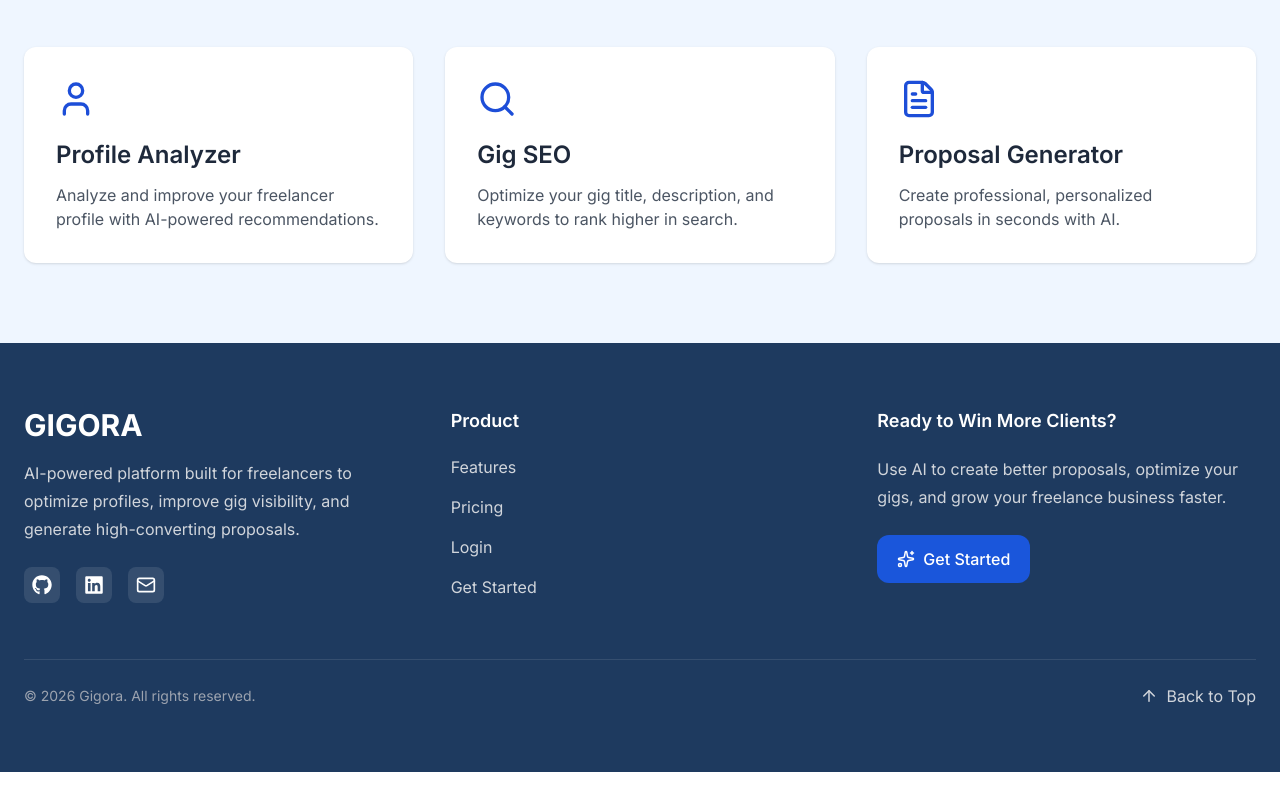
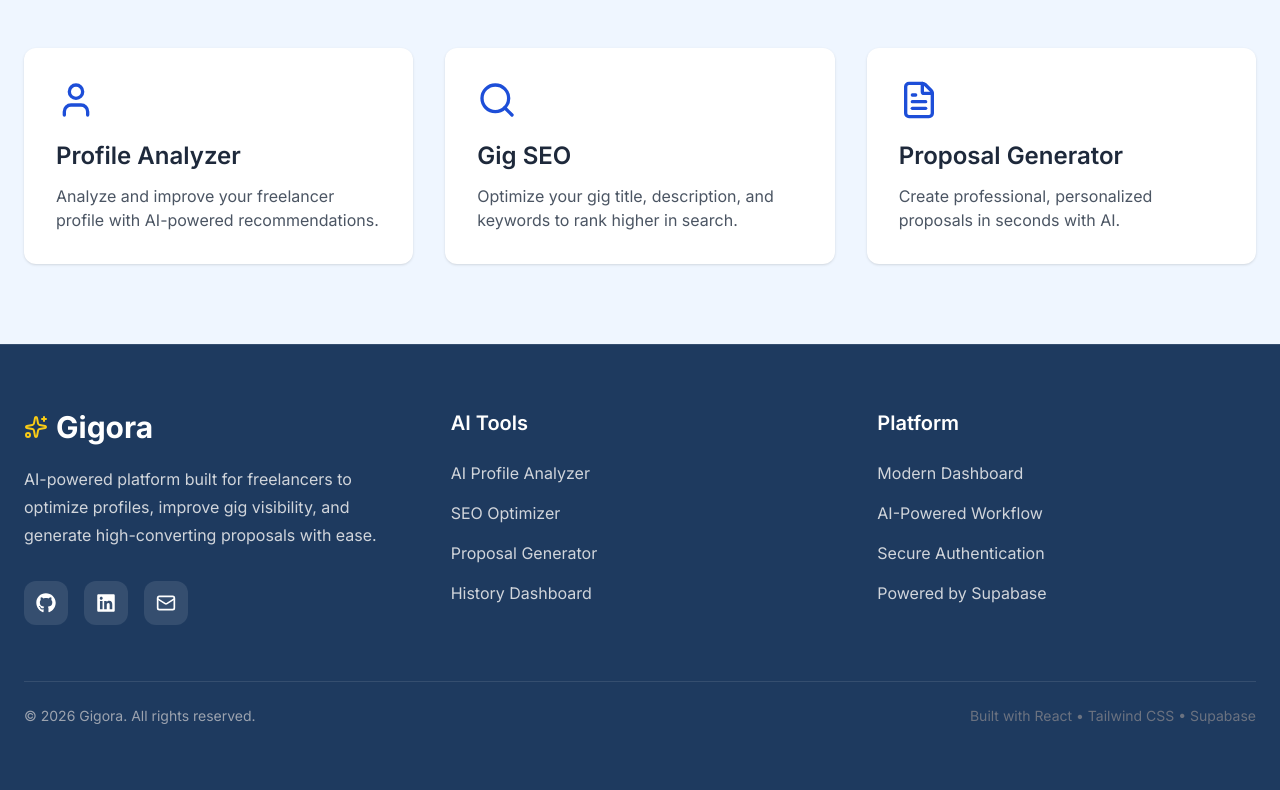
Before and after one commit to haniaghaffar/Gigora-app, a React (Create React App) app: page / in a window 1280 px wide. Shown: the part 1344-2134 px from the top of the page. Built offline with nearby package versions, Linux system fonts and the light colour scheme; no server answers.

Commit message:
Improve navbar, footer, and dashboard UI

```diff
--- a/src/App.jsx
+++ b/src/App.jsx
@@ -3,14 +3,17 @@ import AppRoutes from "./routes/AppRoutes";
 import { Toaster } from "react-hot-toast";
 import { HelmetProvider } from "react-helmet-async";
 import Seo from "./components/Seo";
+import MainLayout from "./layouts/MainLayout";
 
 function App() {
   return (
     <HelmetProvider>
       <BrowserRouter>
-        <Seo />
-        <AppRoutes />
-        <Toaster position="top-right" />
+        <MainLayout>
+          <Seo />
+          <AppRoutes />
+          <Toaster position="top-right" />
+        </MainLayout>
       </BrowserRouter>
     </HelmetProvider>
   );
--- a/src/components/Footer.jsx
+++ b/src/components/Footer.jsx
@@ -1,144 +1,96 @@
 import React from "react";
-import { Link } from "react-router-dom";
-import { ArrowUp, Sparkles, Mail } from "lucide-react";
+import { Sparkles, Mail } from "lucide-react";
 import { FaGithub, FaLinkedin } from "react-icons/fa";
 
 function Footer() {
-  const scrollToSection = (id) => {
-    const section = document.getElementById(id);
-
-    if (section) {
-      section.scrollIntoView({
-        behavior: "smooth",
-        block: "start",
-      });
-    }
-  };
-
   return (
-    <footer className="bg-darkNavy text-white">
+    <footer className="bg-darkNavy border-t border-white/10 text-white">
       <div className="max-w-7xl mx-auto px-6 py-16">
 
-        {/* Top */}
         <div className="grid grid-cols-1 md:grid-cols-3 gap-12">
 
           {/* Brand */}
           <div>
-            <h2 className="text-3xl font-bold text-white">
-              GIGORA
-            </h2>
+            <div className="flex items-center gap-2">
+              <Sparkles size={24} className="text-yellow-400" />
+              <h2 className="text-3xl font-bold">Gigora</h2>
+            </div>
 
-            <p className="mt-4 text-gray-300 leading-7">
+            <p className="mt-5 text-gray-300 leading-7">
               AI-powered platform built for freelancers to optimize
               profiles, improve gig visibility, and generate
-              high-converting proposals.
+              high-converting proposals with ease.
             </p>
 
-            <div className="flex items-center gap-4 mt-6">
+            <div className="flex items-center gap-4 mt-8">
 
-              <button className="p-2 rounded-lg bg-white/10 hover:bg-primaryBlue transition">
+              <a
+                href="https://github.com"
+                target="_blank"
+                rel="noopener noreferrer"
+                className="p-3 rounded-xl bg-white/10 hover:bg-primaryBlue transition-all duration-300"
+              >
                 <FaGithub size={20} />
-              </button>
+              </a>
 
-              <button className="p-2 rounded-lg bg-white/10 hover:bg-primaryBlue transition">
+              <a
+                href="https://linkedin.com/in"
+                target="_blank"
+                rel="noopener noreferrer"
+                className="p-3 rounded-xl bg-white/10 hover:bg-primaryBlue transition-all duration-300"
+              >
                 <FaLinkedin size={20} />
-              </button>
+              </a>
 
-              <button className="p-2 rounded-lg bg-white/10 hover:bg-primaryBlue transition">
+              <a
+                href="mailto:contact@mufasadevelopers.com"
+                className="p-3 rounded-xl bg-white/10 hover:bg-primaryBlue transition-all duration-300"
+              >
                 <Mail size={20} />
-              </button>
+              </a>
 
             </div>
           </div>
 
-          {/* Product */}
+          {/* AI Tools */}
           <div>
-            <h3 className="text-lg font-semibold mb-5">
-              Product
+            <h3 className="text-xl font-semibold mb-6">
+              AI Tools
             </h3>
 
             <ul className="space-y-4 text-gray-300">
-
-              <li>
-                <button
-                  onClick={() => scrollToSection("features")}
-                  className="hover:text-white transition"
-                >
-                  Features
-                </button>
-              </li>
-
-              <li>
-                <button
-                  onClick={() => scrollToSection("pricing")}
-                  className="hover:text-white transition"
-                >
-                  Pricing
-                </button>
-              </li>
-
-              <li>
-                <Link
-                  to="/login"
-                  className="hover:text-white transition"
-                >
-                  Login
-                </Link>
-              </li>
-
-              <li>
-                <Link
-                  to="/signup"
-                  className="hover:text-white transition"
-                >
-                  Get Started
-                </Link>
-              </li>
-
+              <li>AI Profile Analyzer</li>
+              <li>SEO Optimizer</li>
+              <li>Proposal Generator</li>
+              <li>History Dashboard</li>
             </ul>
           </div>
 
-          {/* CTA */}
+          {/* Platform */}
           <div>
-            <h3 className="text-lg font-semibold mb-5">
-              Ready to Win More Clients?
+            <h3 className="text-xl font-semibold mb-6">
+              Platform
             </h3>
 
-            <p className="text-gray-300 leading-7">
-              Use AI to create better proposals, optimize your gigs,
-              and grow your freelance business faster.
-            </p>
-
-            <Link
-              to="/signup"
-              className="inline-flex items-center gap-2 mt-6 bg-primaryBlue hover:bg-blue-700 px-5 py-3 rounded-xl font-medium transition"
-            >
-              <Sparkles size={18} />
-              Get Started
-            </Link>
+            <ul className="space-y-4 text-gray-300">
+              <li>Modern Dashboard</li>
+              <li>AI-Powered Workflow</li>
+              <li>Secure Authentication</li>
+              <li>Powered by Supabase</li>
+            </ul>
           </div>
 
         </div>
 
-        {/* Bottom */}
         <div className="border-t border-white/10 mt-14 pt-6 flex flex-col md:flex-row justify-between items-center gap-4">
 
           <p className="text-gray-400 text-sm">
             © 2026 Gigora. All rights reserved.
           </p>
 
-          <button
-            onClick={() =>
-              window.scrollTo({
-                top: 0,
-                behavior: "smooth",
-              })
-            }
-            className="flex items-center gap-2 text-gray-300 hover:text-white transition"
-          >
-            <ArrowUp size={18} />
-            Back to Top
-          </button>
+          <p className="text-gray-500 text-sm text-center">
+            Built with React • Tailwind CSS • Supabase
+          </p>
 
         </div>
 
--- a/src/components/Navbar.jsx
+++ b/src/components/Navbar.jsx
@@ -1,6 +1,5 @@
 import React, { useState } from "react";
-import { Link, useNavigate } from "react-router-dom";
-
+import { Link, useNavigate, useLocation } from "react-router-dom";
 import {
   Menu,
   X,
@@ -9,21 +8,21 @@ import {
 } from "lucide-react";
 
 import Button from "../components/Button";
+import { supabase } from "../services/supabase";
 import { useAuth } from "../context/AuthContext";
-import { supabase } from "../services/supabase";
+import toast from "react-hot-toast";
 
 function Navbar() {
   const [menuOpen, setMenuOpen] = useState(false);
+  const [accountOpen, setAccountOpen] = useState(false);
   const { user } = useAuth();
   const navigate = useNavigate();
+const location = useLocation();
 
-  const scrollToSection = (id) => {
-    const section = document.getElementById(id);
-    if (section) {
-      section.scrollIntoView({ behavior: "smooth" });
-    }
-    setMenuOpen(false);
-  };
+const navClass = (path) =>
+  location.pathname === path
+    ? "text-primaryBlue font-semibold border-b-2 border-primaryBlue pb-1 transition"
+    : "text-gray-600 hover:text-primaryBlue font-medium transition";
 
   const handleLogout = async () => {
     await supabase.auth.signOut();
@@ -34,7 +33,7 @@ function Navbar() {
   const isPro = user?.user_metadata?.plan?.toLowerCase() === "pro";
 
   return (
-    <nav className="sticky top-0 z-50 bg-darkNavy border-b border-gray-200">
+    <nav className="sticky top-0 z-50 glass border-b border-white/10 shadow-sm">
       <div className="max-w-7xl mx-auto px-4 sm:px-6 lg:px-8 h-20 flex items-center justify-between">
         {/* LOGO */}
         <Link
@@ -45,41 +44,70 @@ function Navbar() {
           Gigora
         </Link>
 
+
         {/* DESKTOP MENU */}
         <div className="hidden md:flex items-center gap-8">
-          <Link to="/features" className="text-gray-600 hover:text-primaryBlue font-medium transition">
+   <Link to="/" className={navClass("/")}>
+  Home
+</Link>
+
+<Link to="/features" className={navClass("/features")}>
   Features
 </Link>
-          <Link to="/pricing" className="text-gray-600 hover:text-primaryBlue font-medium transition">
+
+<Link to="/pricing" className={navClass("/pricing")}>
   Pricing
 </Link>
           {user ? (
             <>
              <Link
   to="/dashboard"
-                className="px-5 py-2 rounded-full bg-blue-50 text-primaryBlue font-semibold hover:bg-primaryBlue hover:text-white transition"
+  className={
+    location.pathname === "/dashboard"
+      ? "px-5 py-2 rounded-full bg-primaryBlue text-white font-semibold transition"
+      : "px-5 py-2 rounded-full bg-blue-50 text-primaryBlue font-semibold hover:bg-primaryBlue hover:text-white transition"
+  }
 >
   Dashboard
 </Link>
-              <div className="flex items-center gap-2">
+              {/* User avatar with dropdown */}
+            <div className="relative">
+              <button
+                onClick={() => setAccountOpen(!accountOpen)}
+                className="flex items-center gap-2 focus:outline-none"
+              >
                 <UserCircle2 size={36} className="text-primaryBlue" />
-                <div>
-                  <p className="text-sm font-semibold">
+                <span className="text-sm font-semibold text-primaryBlue">
                   {user?.user_metadata?.name || "Freelancer"}
-                  </p>
+                </span>
                 {isPro && (
-                    <span className="text-xs bg-green-100 text-green-800 px-2 py-0.5 rounded-full font-semibold">
+                  <span className="ml-1 text-xs bg-green-100 text-green-800 px-2 py-0.5 rounded-full font-semibold">
                     PRO
                   </span>
                 )}
-                </div>
-              </div>
-              <button
-                onClick={handleLogout}
-                className="px-5 py-2 border border-red-500 text-red-500 rounded-full hover:bg-red-500 hover:text-white transition"
-              >
+              </button>
+              {accountOpen && (
+                <div className="absolute right-0 mt-2 w-48 bg-white/90 backdrop-blur-md rounded-md shadow-lg border border-gray-200 z-20">
+                  <ul className="py-1">
+                    <li>
+                      <Link to="/profile" onClick={() => setAccountOpen(false)} className="block px-4 py-2 text-sm text-gray-700 hover:bg-gray-100">
+                        Profile
+                      </Link>
+                    </li>
+                    <li>
+                       <button onClick={() => { toast.success('Upgrade to Pro (demo) – now you are a Pro user!'); setAccountOpen(false); }} className="w-full text-left px-4 py-2 text-sm text-gray-700 hover:bg-gray-100">
+                         Upgrade to Pro
+                       </button>
+                    </li>
+                    <li>
+                      <button onClick={() => { handleLogout(); setAccountOpen(false); }} className="w-full text-left px-4 py-2 text-sm text-red-600 hover:bg-gray-100">
                         Logout
                       </button>
+                    </li>
+                  </ul>
+                </div>
+              )}
+            </div>
             </>
           ) : (
             <>
@@ -108,12 +136,29 @@ function Navbar() {
       {/* MOBILE MENU */}
       {menuOpen && (
         <div className="md:hidden bg-white border-t px-6 py-6 space-y-5">
-          <button onClick={() => scrollToSection("features")} className="block text-gray-700 font-medium">
+          <Link
+  to="/"
+  onClick={() => setMenuOpen(false)}
+  className="block text-gray-700 font-medium"
+>
+  Home
+</Link>
+
+<Link
+  to="/features"
+  onClick={() => setMenuOpen(false)}
+  className="block text-gray-700 font-medium"
+>
   Features
-          </button>
-          <button onClick={() => scrollToSection("pricing")} className="block text-gray-700 font-medium">
+</Link>
+
+<Link
+  to="/pricing"
+  onClick={() => setMenuOpen(false)}
+  className="block text-gray-700 font-medium"
+>
   Pricing
-          </button>
+</Link>
           {user ? (
             <>
               <Link
--- a/src/index.css
+++ b/src/index.css
@@ -3,6 +3,14 @@
 @tailwind base;
 @tailwind components;
 @tailwind utilities;
+
+:root {
+  --color-primary: #1A56DB;
+  --color-primary-light: #3B82F6;
+  --color-primary-dark: #1E3A8A;
+  --radius: 0.75rem;
+  --transition: all 0.2s ease-in-out;
+}
 
 html, body {
   font-family: 'Inter', sans-serif;
@@ -10,6 +18,18 @@ html, body {
   -moz-osx-font-smoothing: grayscale;
 }
 
+/* Glassmorphism utility */
+.glass {
+  background: rgba(255,255,255,0.1);
+  backdrop-filter: blur(12px);
+  border: 1px solid rgba(255,255,255,0.2);
+  border-radius: var(--radius);
+}
+
 *, *::before, *::after {
   box-sizing: border-box;
 }
+
+html {
+  scroll-behavior: smooth;
+}
--- /dev/null
+++ b/src/layouts/MainLayout.jsx
@@ -0,0 +1,30 @@
+import React from "react";
+import { useLocation } from "react-router-dom";
+import Navbar from "../components/Navbar";
+import BetaBanner from "../components/BetaBanner";
+
+export default function MainLayout({ children }) {
+  const { pathname } = useLocation();
+
+  const hideLayout = [
+    "/login",
+    "/signup",
+    "/forgot-password",
+    "/reset-password",
+  ].includes(pathname);
+
+  return (
+    <div className="flex flex-col min-h-screen">
+      {!hideLayout && (
+        <>
+          <BetaBanner />
+          <Navbar />
+        </>
+      )}
+
+      <main className="flex-1">
+        {children}
+      </main>
+    </div>
+  );
+}
--- a/src/pages/Features.jsx
+++ b/src/pages/Features.jsx
@@ -105,24 +105,7 @@ const Features = () => {
         </div>
       </section>
 
-      {/* CTA Section */}
-      <section className="text-center py-16 bg-lightBlue">
-        <h2 className="text-4xl font-bold text-darkNavy mb-4">Ready to Supercharge Your Freelance Business?</h2>
-        <div className="flex flex-col md:flex-row justify-center gap-4 mt-6">
-          <Link
-            to="/pricing"
-            className="px-8 py-3 bg-primaryBlue text-white rounded-full shadow-lg hover:bg-darkNavy hover:scale-105 transition-transform"
-          >
-            Get Started
-          </Link>
-          <Link
-            to="/pricing"
-            className="px-8 py-3 bg-white text-primaryBlue border border-primaryBlue rounded-full shadow hover:bg-primaryBlue hover:text-white transition"
-          >
-            View Pricing
-          </Link>
-        </div>
-      </section>
+
 
       {/* Upgrade Modal */}
       <UpgradeModal isOpen={showUpgrade} onClose={() => setShowUpgrade(false)} />
--- a/src/pages/History.jsx
+++ b/src/pages/History.jsx
@@ -1,15 +1,30 @@
 import { useEffect, useState } from "react";
+import { Menu,
+  X,
+  Sparkles,
+  UserCircle2,
+  FileText,
+} from "lucide-react";
 import Card from "../components/Card";
 import Button from "../components/Button";
 import Modal from "../components/Modal";
 import Skeleton from "../components/Skeleton";
 import Toast from "../components/Toast";
 import { useNavigate } from "react-router-dom";
-import { getHistory, deleteHistory } from "../services/api";
+// Using mock data; no API calls
 
 function History() {
   const navigate = useNavigate();
 
+  // Mock history data
+  const MOCK_HISTORY = [
+    { id: 1, type: 'AI Profile Analyzer', date: '2023-08-12T14:23:00Z', status: 'completed', content: 'AI Profile Analyzer result example content...' },
+    { id: 2, type: 'SEO Optimizer', date: '2023-09-05T09:10:00Z', status: 'completed', content: 'SEO Optimizer generated suggestions...' },
+    { id: 3, type: 'Proposal Generator', date: '2023-10-21T16:45:00Z', status: 'completed', content: 'Proposal Generator drafted a proposal...' },
+    { id: 4, type: 'AI Profile Analyzer', date: '2023-11-02T11:30:00Z', status: 'completed', content: 'Another AI profile result...' },
+    { id: 5, type: 'SEO Optimizer', date: '2023-12-15T08:45:00Z', status: 'completed', content: 'SEO analysis details...' },
+    { id: 6, type: 'Proposal Generator', date: '2024-01-10T13:20:00Z', status: 'completed', content: 'Generated proposal for client...' },
+  ];
   const [history, setHistory] = useState([]);
   const [selectedItem, setSelectedItem] = useState(null);
   const [loading, setLoading] = useState(true);
@@ -39,70 +54,30 @@ function History() {
   }, [toast]);
 
 
-  const loadHistory = async () => {
-    try {
-      setLoading(true);
-
-      const data = await getHistory();
-
-      setHistory(
-        Array.isArray(data)
-          ? data.slice(0, 20)
-          : []
-      );
-
-    } catch (error) {
-      setToast({
-        message: "Failed to load history.",
-        type: "error",
-      });
-
-    } finally {
+  const loadHistory = () => {
+    setLoading(true);
+    // Simulate async fetch with mock data
+    setTimeout(() => {
+      setHistory(MOCK_HISTORY);
       setLoading(false);
-    }
+    }, 1200);
   };
 
 
-  const handleDelete = async (id) => {
-
+  const handleDelete = (id) => {
     const confirmDelete = window.confirm(
       "Are you sure you want to delete this history item?"
     );
-
     if (!confirmDelete) return;
 
+    // Remove item locally
+    setHistory((prev) => prev.filter((item) => item.id !== id));
+    if (selectedItem?.id === id) setSelectedItem(null);
 
-    try {
-
-      await deleteHistory(id);
-
-
-      setHistory((prev) =>
-        prev.filter(
-          (item) => item.id !== id
-        )
-      );
-
-
-      if(selectedItem?.id === id){
-        setSelectedItem(null);
-      }
-
-
-      setToast({
-        message: "History deleted successfully.",
-        type: "success",
-      });
-
-
-    } catch (err) {
-  console.log("History Error:", err);
-
-  setToast({
-    message: "Failed to load history.",
-    type: "error",
-  });
-}
+    setToast({
+      message: "History deleted successfully.",
+      type: "success",
+    });
   };
 
 
@@ -148,8 +123,8 @@ function History() {
 
         <Card className="text-center py-12">
 
-          <div className="text-6xl">
-            📜
+          <div className="flex justify-center">
+            <FileText size={48} className="text-gray-400" />
           </div>
 
 
--- a/src/pages/Landing.jsx
+++ b/src/pages/Landing.jsx
@@ -1,16 +1,12 @@
 import React from 'react';
-import Navbar from '../components/Navbar';
 import Hero from '../components/Hero';
 import ProblemSection from '../components/ProblemSection';
 import SolutionSection from '../components/SolutionSection';
 import Footer from '../components/Footer';
-import BetaBanner from '../components/BetaBanner';
 
 function Landing() {
   return (
     <>
-      <BetaBanner />
-      <Navbar />
       <Hero />
       <ProblemSection />
       <SolutionSection />
```
Also changed, not shown: src/layouts/DashboardLayout.jsx (+4 -71 lines), src/pages/Pricing.jsx (+1 -10 lines). Lines whose indentation alone changed are shown as unchanged.
